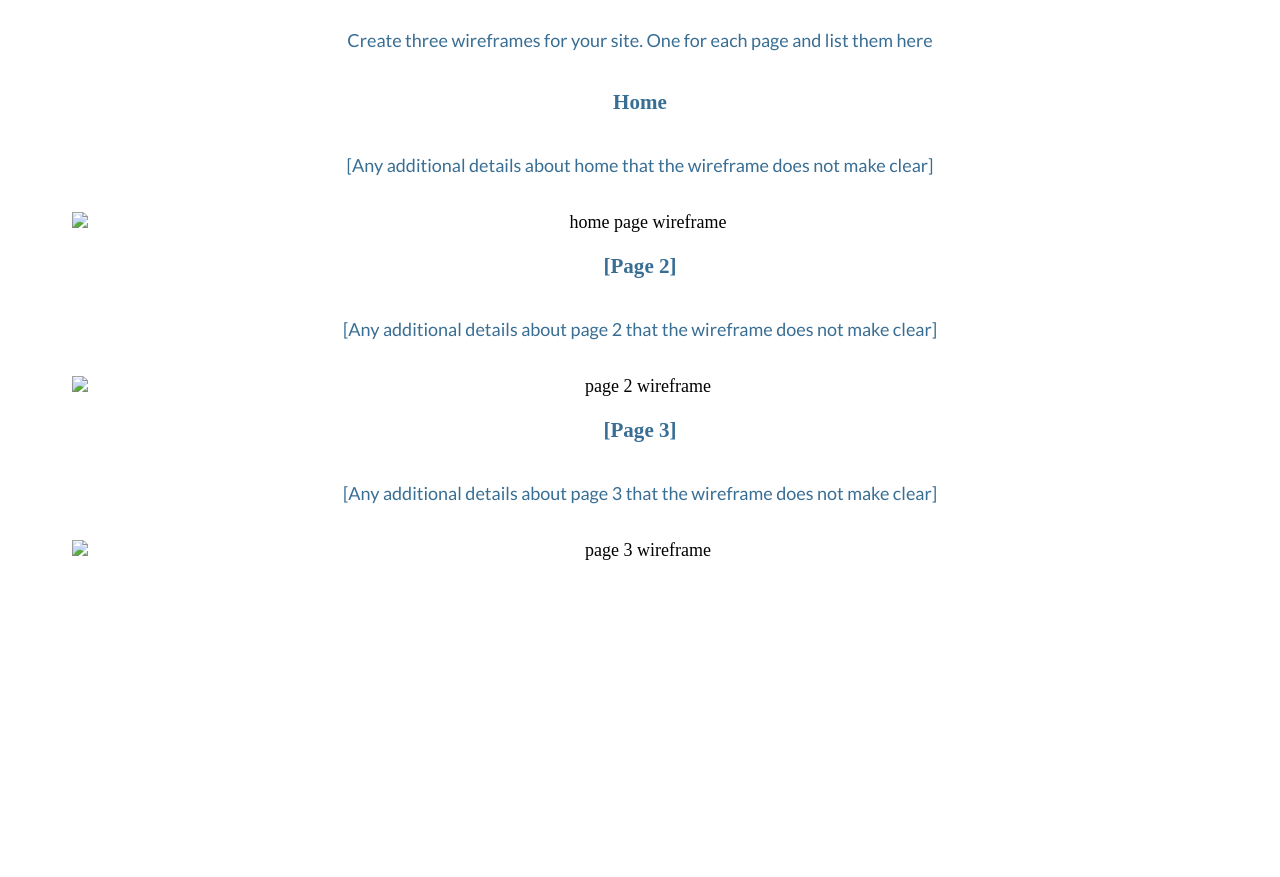
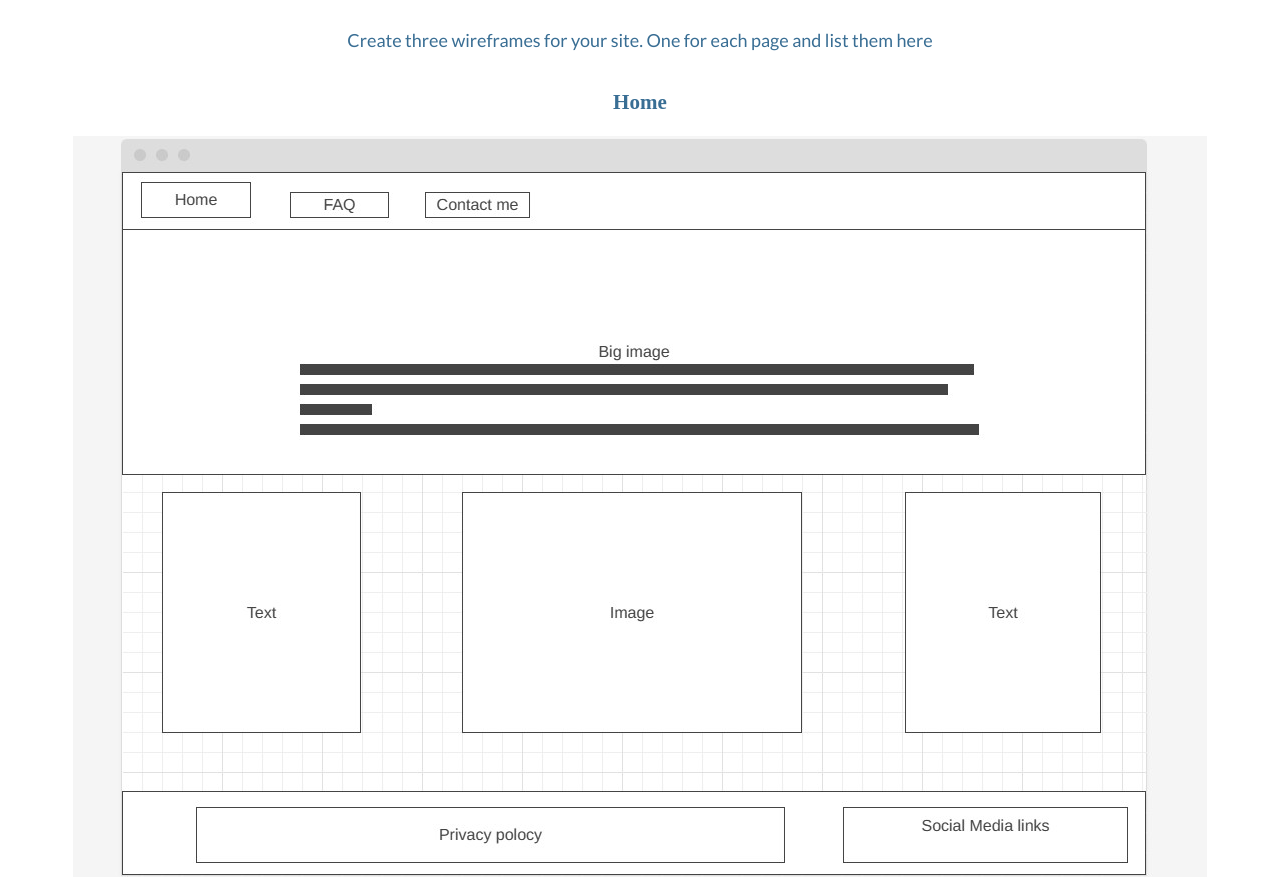
Before and after one commit to Samdaydelotte/Personal-Site, a plain HTML site: page site-plan.html in a window 1280 px wide. Shown: the part 7560-8437 px from the top of the page. Before the commit the page ends 8193 px from the top, so only its background shows below. Drawn offline with Linux system fonts and the light colour scheme; a web font is replaced by a local one.

Commit message:
Added Wireframes

```diff
--- a/site-plan.html
+++ b/site-plan.html
@@ -194,22 +194,13 @@ Email@Gmail.com
         Create three wireframes for your site. One for each page and list them here</p>
 
       <h3>Home</h3>
-      <p>
-        [Any additional details about home that the wireframe does not make clear]
-      </p>
-      <img src="#" alt="home page wireframe">
+      <img src="/images/Wireframs/homepage.jpg" alt="home page wireframe">
 
       <h3>[Page 2]</h3>
-      <p>
-        [Any additional details about page 2 that the wireframe does not make clear]
-      </p>
-      <img src="#" alt="page 2 wireframe">
+      <img src="/images/Wireframs/howtogetintosoftwheredevpage2.jpg" alt="page 2 wireframe">
 
       <h3>[Page 3]</h3>
-      <p>
-        [Any additional details about page 3 that the wireframe does not make clear]
-      </p>
-      <img src="#" alt="page 3 wireframe">
+      <img src="/images/Wireframs/contactmepage3.jpg" alt="page 3 wireframe">
     </main>
   </body>
 
```
Also changed, not shown: images/Wireframs/contactmepage3.jpg (added), images/Wireframs/homepage.jpg (added), images/Wireframs/howtogetintosoftwheredevpage2.jpg (added).
